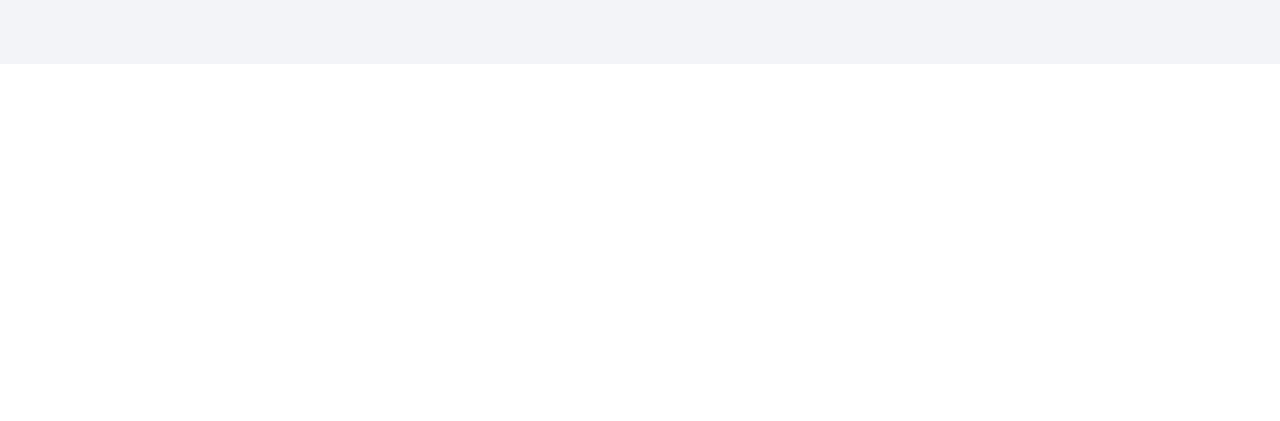
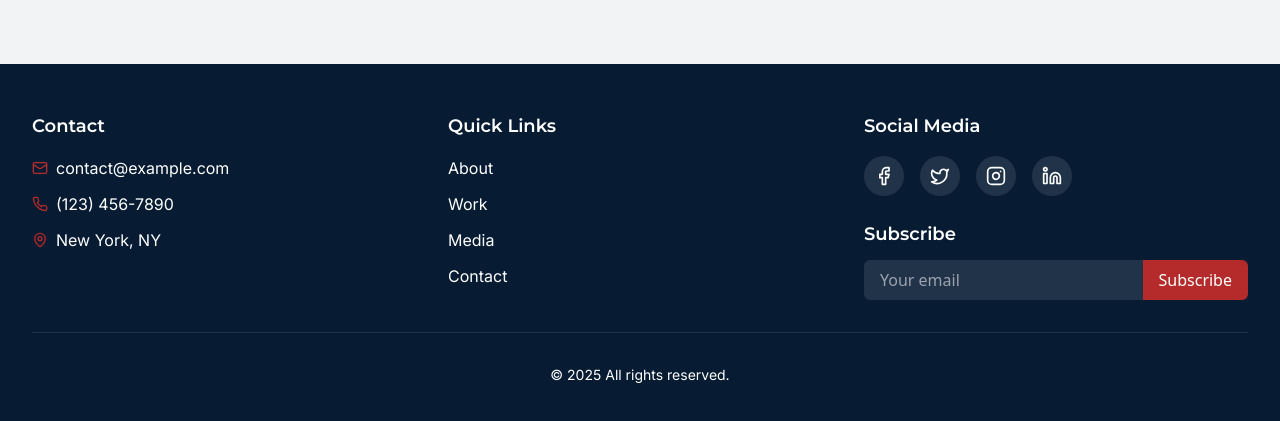
Before and after one commit to AlparslanAbdikoglu/blue-horizon-landing, a React (Vite) app: page / in a window 1280 px wide. Shown: the part 2704-3125 px from the top of the page. Built offline with nearby package versions, Linux system fonts and the light colour scheme.

Commit message:
Add basic footer
Adds a basic footer to the application.

```diff
--- a/src/components/Footer.tsx
+++ b/src/components/Footer.tsx
@@ -1,33 +1,91 @@
+
+import { Facebook, Twitter, Instagram, Linkedin, Mail, Phone, MapPin } from "lucide-react";
+import { cn } from "@/lib/utils";
 
 const Footer = () => {
   return (
-    <footer className="bg-primary-dark text-white">
+    <footer className="bg-primary text-white">
       <div className="max-w-7xl mx-auto px-4 sm:px-6 lg:px-8 py-12">
         <div className="grid grid-cols-1 md:grid-cols-3 gap-8">
           <div>
             <h3 className="font-montserrat font-semibold text-lg mb-4">Contact</h3>
-            <ul className="space-y-2 font-inter">
-              <li>Email: contact@example.com</li>
-              <li>Phone: (123) 456-7890</li>
-              <li>Location: New York, NY</li>
+            <ul className="space-y-3 font-inter">
+              <li className="flex items-center gap-2">
+                <Mail className="h-4 w-4 text-secondary" />
+                <span>contact@example.com</span>
+              </li>
+              <li className="flex items-center gap-2">
+                <Phone className="h-4 w-4 text-secondary" />
+                <span>(123) 456-7890</span>
+              </li>
+              <li className="flex items-center gap-2">
+                <MapPin className="h-4 w-4 text-secondary" />
+                <span>New York, NY</span>
+              </li>
             </ul>
           </div>
           <div>
             <h3 className="font-montserrat font-semibold text-lg mb-4">Quick Links</h3>
-            <ul className="space-y-2 font-inter">
-              <li><a href="#" className="hover:text-primary transition-colors">About</a></li>
-              <li><a href="#" className="hover:text-primary transition-colors">Work</a></li>
-              <li><a href="#" className="hover:text-primary transition-colors">Media</a></li>
-              <li><a href="#" className="hover:text-primary transition-colors">Contact</a></li>
+            <ul className="space-y-3 font-inter">
+              <li><a href="#" className="hover:text-secondary transition-colors flex items-center gap-1">About</a></li>
+              <li><a href="#" className="hover:text-secondary transition-colors flex items-center gap-1">Work</a></li>
+              <li><a href="#" className="hover:text-secondary transition-colors flex items-center gap-1">Media</a></li>
+              <li><a href="#" className="hover:text-secondary transition-colors flex items-center gap-1">Contact</a></li>
             </ul>
           </div>
           <div>
-            <h3 className="font-montserrat font-semibold text-lg mb-4">Follow</h3>
-            <ul className="space-y-2 font-inter">
-              <li><a href="#" className="hover:text-primary transition-colors">Twitter</a></li>
-              <li><a href="#" className="hover:text-primary transition-colors">LinkedIn</a></li>
-              <li><a href="#" className="hover:text-primary transition-colors">Instagram</a></li>
-            </ul>
+            <h3 className="font-montserrat font-semibold text-lg mb-4">Social Media</h3>
+            <div className="flex space-x-4">
+              <a
+                href="#"
+                className={cn(
+                  "h-10 w-10 rounded-full flex items-center justify-center",
+                  "bg-white/10 hover:bg-secondary transition-colors"
+                )}
+              >
+                <Facebook className="h-5 w-5" />
+              </a>
+              <a
+                href="#"
+                className={cn(
+                  "h-10 w-10 rounded-full flex items-center justify-center",
+                  "bg-white/10 hover:bg-secondary transition-colors"
+                )}
+              >
+                <Twitter className="h-5 w-5" />
+              </a>
+              <a
+                href="#"
+                className={cn(
+                  "h-10 w-10 rounded-full flex items-center justify-center",
+                  "bg-white/10 hover:bg-secondary transition-colors"
+                )}
+              >
+                <Instagram className="h-5 w-5" />
+              </a>
+              <a
+                href="#"
+                className={cn(
+                  "h-10 w-10 rounded-full flex items-center justify-center",
+                  "bg-white/10 hover:bg-secondary transition-colors"
+                )}
+              >
+                <Linkedin className="h-5 w-5" />
+              </a>
+            </div>
+            <div className="mt-6">
+              <h3 className="font-montserrat font-semibold text-lg mb-3">Subscribe</h3>
+              <div className="flex">
+                <input
+                  type="email"
+                  placeholder="Your email"
+                  className="bg-white/10 rounded-l-md px-4 py-2 focus:outline-none focus:ring-1 focus:ring-secondary w-full"
+                />
+                <button className="bg-secondary px-4 py-2 rounded-r-md hover:bg-secondary/90 transition-colors">
+                  Subscribe
+                </button>
+              </div>
+            </div>
           </div>
         </div>
         <div className="mt-8 pt-8 border-t border-white/10 text-center font-inter text-sm">
```
